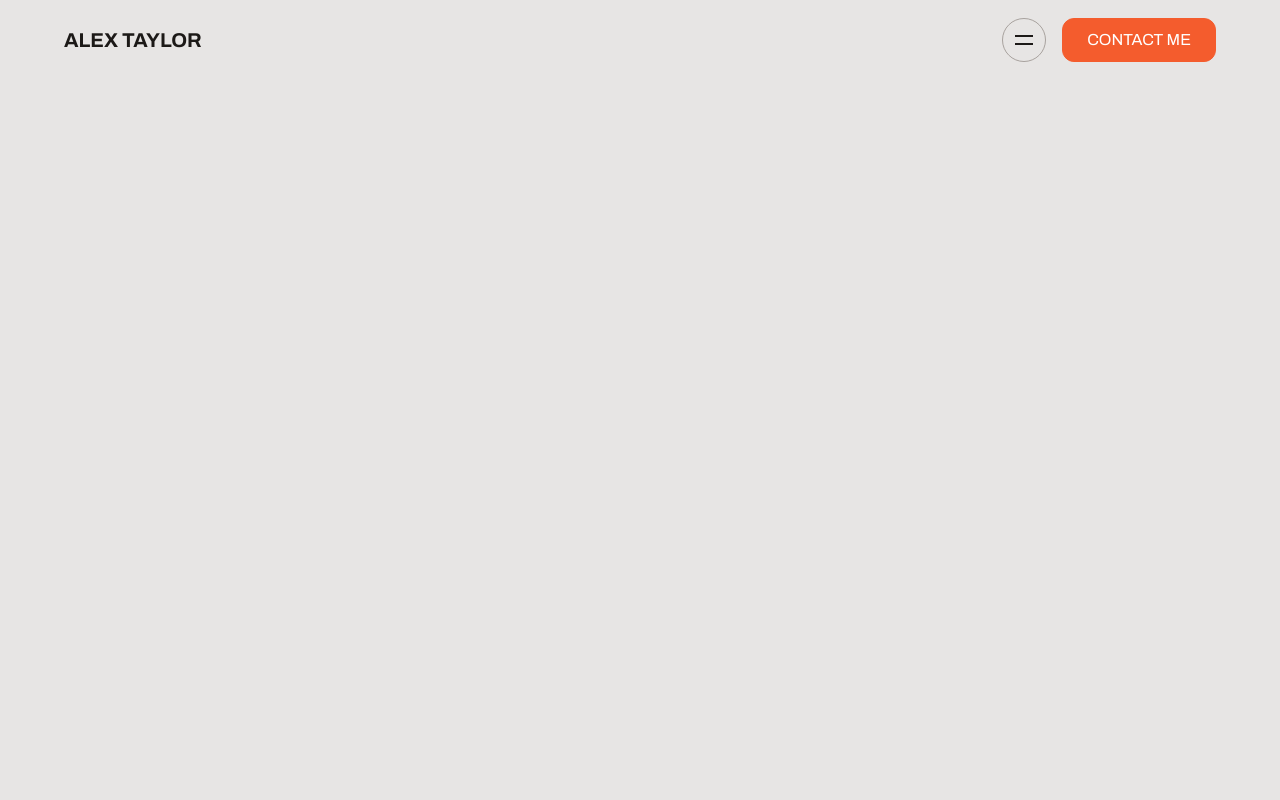
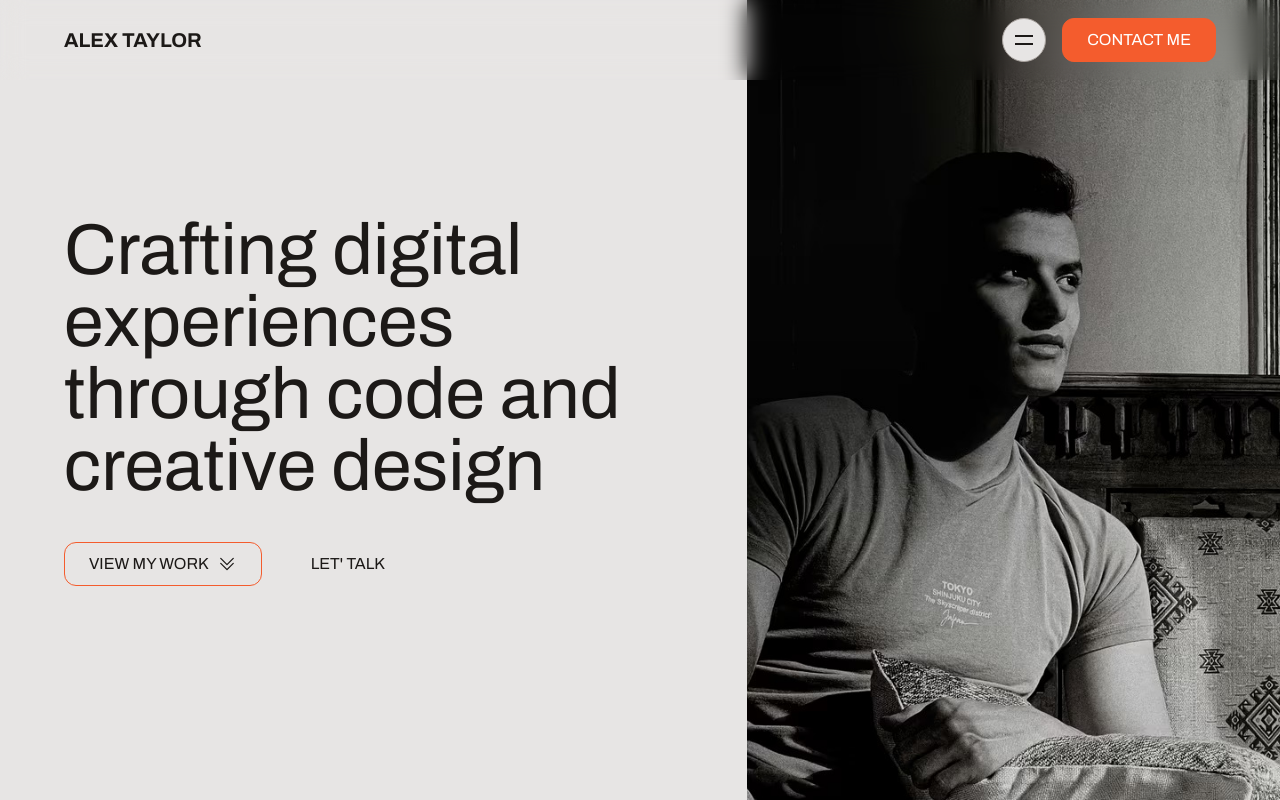
Before and after one commit to sougata-github/single-page-portfolio, a Next.js app: page / in a window 1280 px wide. Built offline with nearby package versions, Linux system fonts and the light colour scheme.

Commit message:
add hero section.

```diff
--- a/package.json
+++ b/package.json
@@ -13,7 +13,7 @@
     "next": "15.1.5",
     "react": "^19.0.0",
     "react-dom": "^19.0.0",
-    "tw-merge": "^0.0.1-alpha.3"
+    "tailwind-merge": "^2.6.0"
   },
   "devDependencies": {
     "@eslint/eslintrc": "^3",
--- a/src/app/page.tsx
+++ b/src/app/page.tsx
@@ -1,9 +1,11 @@
 import Header from "@/components/Header";
+import Hero from "@/components/Hero";
 
 export default function Home() {
   return (
     <>
       <Header />
+      <Hero />
     </>
   );
 }
--- /dev/null
+++ b/src/components/Button.tsx
@@ -0,0 +1,29 @@
+import { ButtonHTMLAttributes, ReactNode } from "react";
+import { twMerge } from "tailwind-merge";
+
+const Button = (
+  props: {
+    variant: "primary" | "secondary" | "text";
+    iconAfter?: ReactNode;
+  } & ButtonHTMLAttributes<HTMLButtonElement>
+) => {
+  const { className, children, variant, iconAfter, ...rest } = props;
+
+  return (
+    <button
+      className={twMerge(
+        "h-11 px-6 rounded-xl border  border-red-orange-500 uppercase inline-flex items-center gap-2",
+        className,
+        variant === "primary" && "bg-red-orange-500 text-white",
+        variant === "secondary" && "",
+        variant === "text" && "h-auto border-transparent"
+      )}
+      {...rest}
+    >
+      <span>{children}</span>
+      {iconAfter && <span>{iconAfter}</span>}
+    </button>
+  );
+};
+
+export default Button;
--- a/src/components/Header.tsx
+++ b/src/components/Header.tsx
@@ -1,8 +1,10 @@
 import Link from "next/link";
+
+import Button from "./Button";
 
 const Header = () => {
   return (
-    <header>
+    <header className="fixed top-0 left-0 w-full backdrop-blur-md">
       <div className="container !max-w-full">
         <div className="flex justify-between h-20 items-center">
           <div>
@@ -11,7 +13,7 @@
             </Link>
           </div>
           <div className="flex items-center gap-4">
-            <div className="size-11 border border-stone-400 rounded-full inline-flex items-center justify-center">
+            <div className="size-11 border border-stone-400 rounded-full inline-flex items-center justify-center bg-stone-200">
               <svg
                 width="24"
                 height="24"
@@ -23,9 +25,9 @@
                 <rect x="3" y="7" width="18" height="2" fill="currentColor" />
               </svg>
             </div>
-            <button className="bg-red-orange-500 h-11 px-6 rounded-xl text-white border border-red-orange-500 uppercase hidden md:inline-flex items-center">
+            <Button variant="primary" className="hidden md:inline-flex">
               Contact Me
-            </button>
+            </Button>
           </div>
         </div>
       </div>
--- a/src/components/Hero.tsx
+++ b/src/components/Hero.tsx
@@ -1,5 +1,56 @@
+import heroImage from "@/assets/images/hero-image.jpg";
+import Image from "next/image";
+
+import Button from "./Button";
+
 const Hero = () => {
-  return <div>Hero</div>;
+  return (
+    <section>
+      <div className="grid md:grid-cols-12 md:h-screen items-stretch">
+        <div className="md:col-span-7 flex flex-col justify-center">
+          <div className="container !max-w-full">
+            <h1 className="text-5xl lg:text-7xl mt-40 md:mt-0">
+              Crafting digital experiences through code and creative design
+            </h1>
+            <div className="flex flex-col mt-10 items-start gap-6 md:flex-row md:items-center">
+              <Button
+                variant="secondary"
+                iconAfter={
+                  <svg
+                    xmlns="http://www.w3.org/2000/svg"
+                    fill="none"
+                    viewBox="0 0 24 24"
+                    strokeWidth="1.5"
+                    stroke="currentColor"
+                    className="size-5"
+                  >
+                    <path
+                      strokeLinecap="round"
+                      strokeLinejoin="round"
+                      d="m4.5 5.25 7.5 7.5 7.5-7.5m-15 6 7.5 7.5 7.5-7.5"
+                    />
+                  </svg>
+                }
+              >
+                <span>View My Work</span>
+              </Button>
+              <Button variant="text">Let&apos; Talk</Button>
+            </div>
+          </div>
+        </div>
+
+        <div className="md:col-span-5">
+          <div className="mt-20 md:mt-0 md:h-full">
+            <Image
+              src={heroImage}
+              alt="My portrait"
+              className="size-full object-cover"
+            />
+          </div>
+        </div>
+      </div>
+    </section>
+  );
 };
 
 export default Hero;
```
Also changed, not shown: 1 other file (tests, documents, lock files or other folders).
